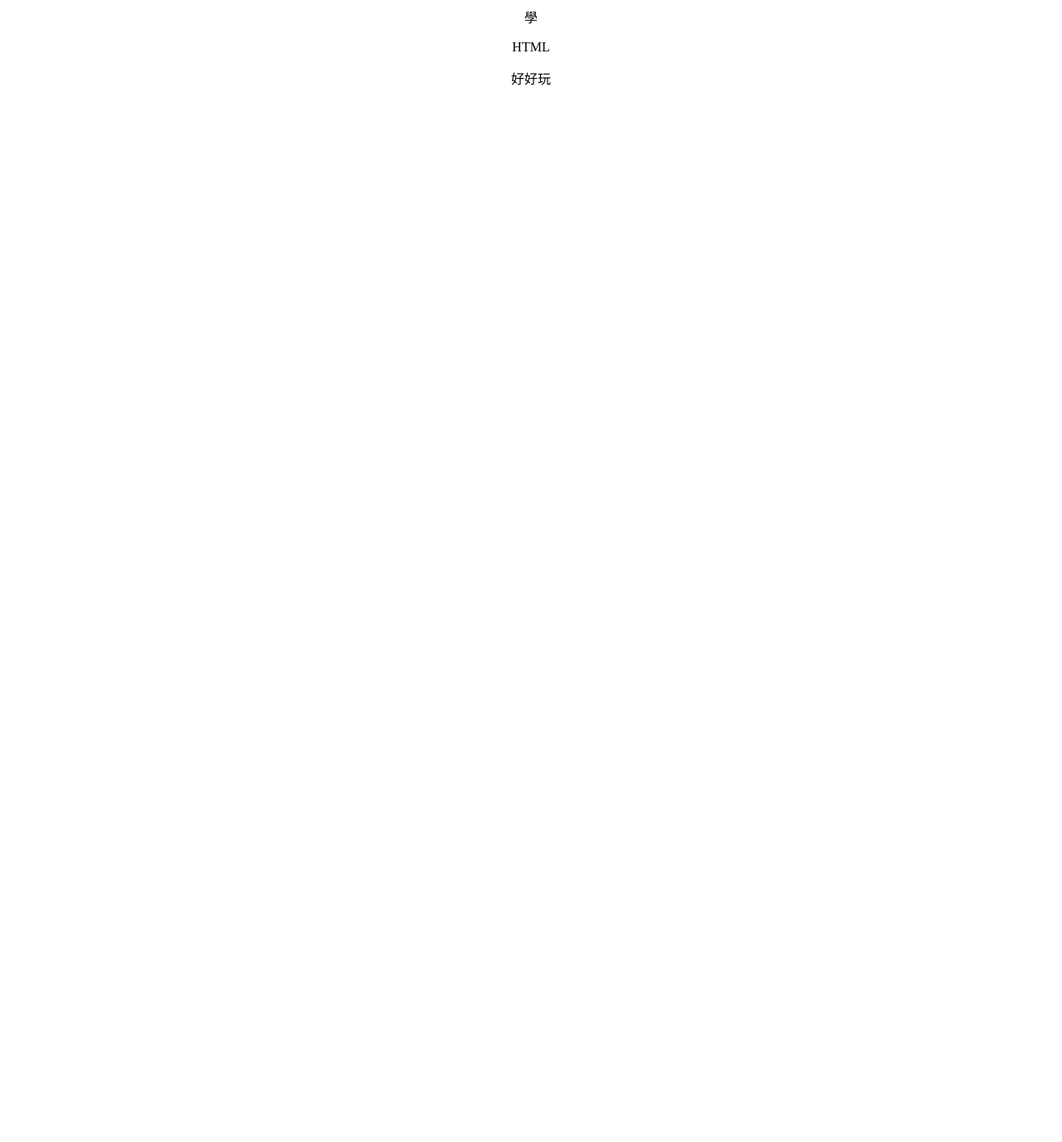
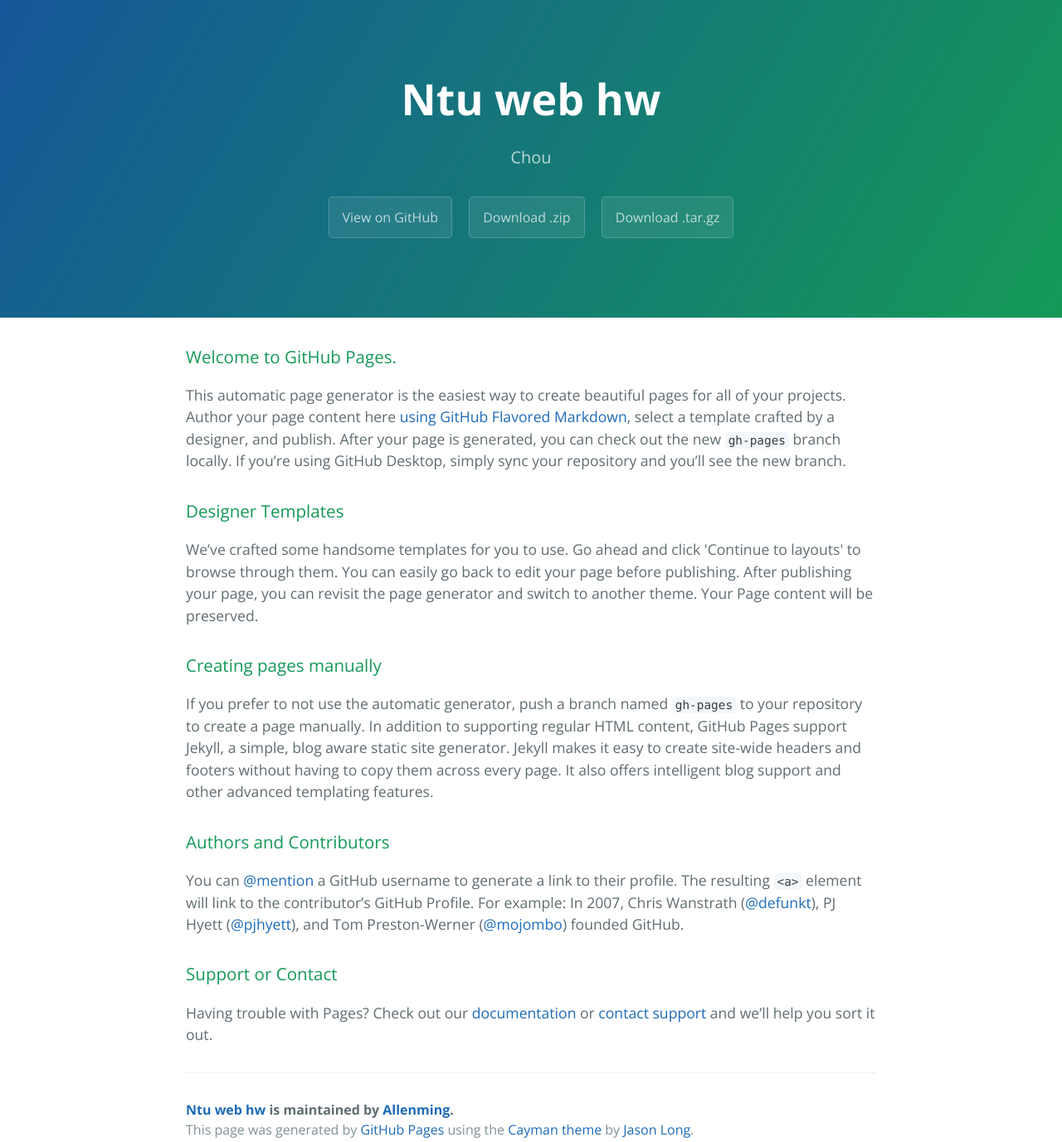
Before and after one commit to Allenming/NTU_WEB_HW, a plain HTML site: page index.html in a window 1280 px wide. Shown: the whole page at 83% size. Before the commit the page ends 800 px from the top, so only its background shows below. Drawn offline with nearby package versions, Linux system fonts and the light colour scheme.

Commit message:
Create gh-pages branch via GitHub

```diff
--- a/index.html
+++ b/index.html
@@ -1,16 +1,57 @@
-<!doctype html>
-<html>
-<head>
+<!DOCTYPE html>
+<html lang="en-us">
+  <head>
     <meta charset="UTF-8">
-    <title>Hello World</title>
-</head>
-<body>
+    <title>Ntu web hw by Allenming</title>
+    <meta name="viewport" content="width=device-width, initial-scale=1">
+    <link rel="stylesheet" type="text/css" href="stylesheets/normalize.css" media="screen">
+    <link href='https://fonts.googleapis.com/css?family=Open+Sans:400,700' rel='stylesheet' type='text/css'>
+    <link rel="stylesheet" type="text/css" href="stylesheets/stylesheet.css" media="screen">
+    <link rel="stylesheet" type="text/css" href="stylesheets/github-light.css" media="screen">
+  </head>
+  <body>
+    <section class="page-header">
+      <h1 class="project-name">Ntu web hw</h1>
+      <h2 class="project-tagline">Chou</h2>
+      <a href="https://github.com/Allenming/NTU_WEB_HW" class="btn">View on GitHub</a>
+      <a href="https://github.com/Allenming/NTU_WEB_HW/zipball/master" class="btn">Download .zip</a>
+      <a href="https://github.com/Allenming/NTU_WEB_HW/tarball/master" class="btn">Download .tar.gz</a>
+    </section>
 
-<div align="center">
-學
-<p>HTML</p>
-好好玩
-</div>
+    <section class="main-content">
+      <h3>
+<a id="welcome-to-github-pages" class="anchor" href="#welcome-to-github-pages" aria-hidden="true"><span aria-hidden="true" class="octicon octicon-link"></span></a>Welcome to GitHub Pages.</h3>
 
-</body>
+<p>This automatic page generator is the easiest way to create beautiful pages for all of your projects. Author your page content here <a href="https://guides.github.com/features/mastering-markdown/">using GitHub Flavored Markdown</a>, select a template crafted by a designer, and publish. After your page is generated, you can check out the new <code>gh-pages</code> branch locally. If you’re using GitHub Desktop, simply sync your repository and you’ll see the new branch.</p>
+
+<h3>
+<a id="designer-templates" class="anchor" href="#designer-templates" aria-hidden="true"><span aria-hidden="true" class="octicon octicon-link"></span></a>Designer Templates</h3>
+
+<p>We’ve crafted some handsome templates for you to use. Go ahead and click 'Continue to layouts' to browse through them. You can easily go back to edit your page before publishing. After publishing your page, you can revisit the page generator and switch to another theme. Your Page content will be preserved.</p>
+
+<h3>
+<a id="creating-pages-manually" class="anchor" href="#creating-pages-manually" aria-hidden="true"><span aria-hidden="true" class="octicon octicon-link"></span></a>Creating pages manually</h3>
+
+<p>If you prefer to not use the automatic generator, push a branch named <code>gh-pages</code> to your repository to create a page manually. In addition to supporting regular HTML content, GitHub Pages support Jekyll, a simple, blog aware static site generator. Jekyll makes it easy to create site-wide headers and footers without having to copy them across every page. It also offers intelligent blog support and other advanced templating features.</p>
+
+<h3>
+<a id="authors-and-contributors" class="anchor" href="#authors-and-contributors" aria-hidden="true"><span aria-hidden="true" class="octicon octicon-link"></span></a>Authors and Contributors</h3>
+
+<p>You can <a href="https://help.github.com/articles/basic-writing-and-formatting-syntax/#mentioning-users-and-teams" class="user-mention">@mention</a> a GitHub username to generate a link to their profile. The resulting <code>&lt;a&gt;</code> element will link to the contributor’s GitHub Profile. For example: In 2007, Chris Wanstrath (<a href="https://github.com/defunkt" class="user-mention">@defunkt</a>), PJ Hyett (<a href="https://github.com/pjhyett" class="user-mention">@pjhyett</a>), and Tom Preston-Werner (<a href="https://github.com/mojombo" class="user-mention">@mojombo</a>) founded GitHub.</p>
+
+<h3>
+<a id="support-or-contact" class="anchor" href="#support-or-contact" aria-hidden="true"><span aria-hidden="true" class="octicon octicon-link"></span></a>Support or Contact</h3>
+
+<p>Having trouble with Pages? Check out our <a href="https://help.github.com/pages">documentation</a> or <a href="https://github.com/contact">contact support</a> and we’ll help you sort it out.</p>
+
+      <footer class="site-footer">
+        <span class="site-footer-owner"><a href="https://github.com/Allenming/NTU_WEB_HW">Ntu web hw</a> is maintained by <a href="https://github.com/Allenming">Allenming</a>.</span>
+
+        <span class="site-footer-credits">This page was generated by <a href="https://pages.github.com">GitHub Pages</a> using the <a href="https://github.com/jasonlong/cayman-theme">Cayman theme</a> by <a href="https://twitter.com/jasonlong">Jason Long</a>.</span>
+      </footer>
+
+    </section>
+
+
+  </body>
 </html>
```
